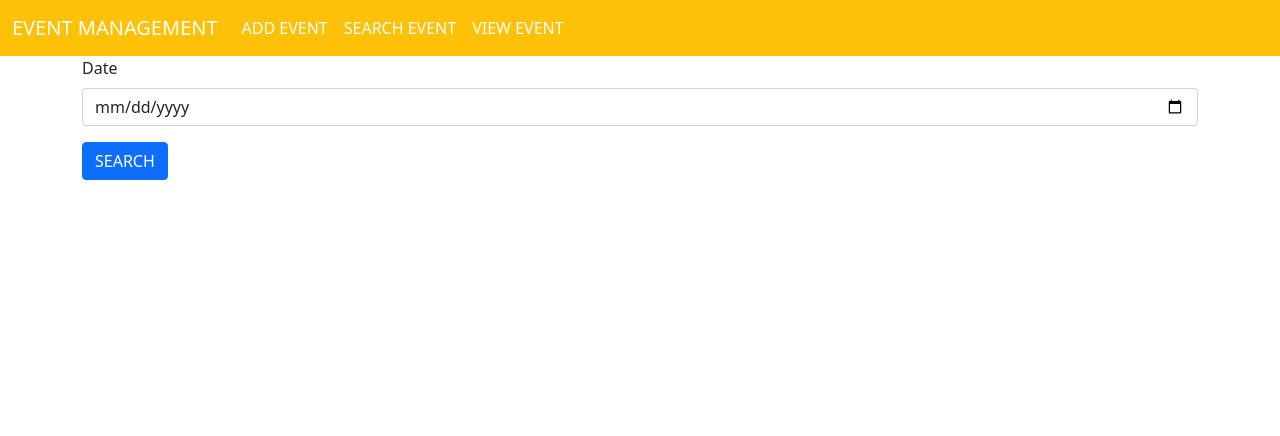
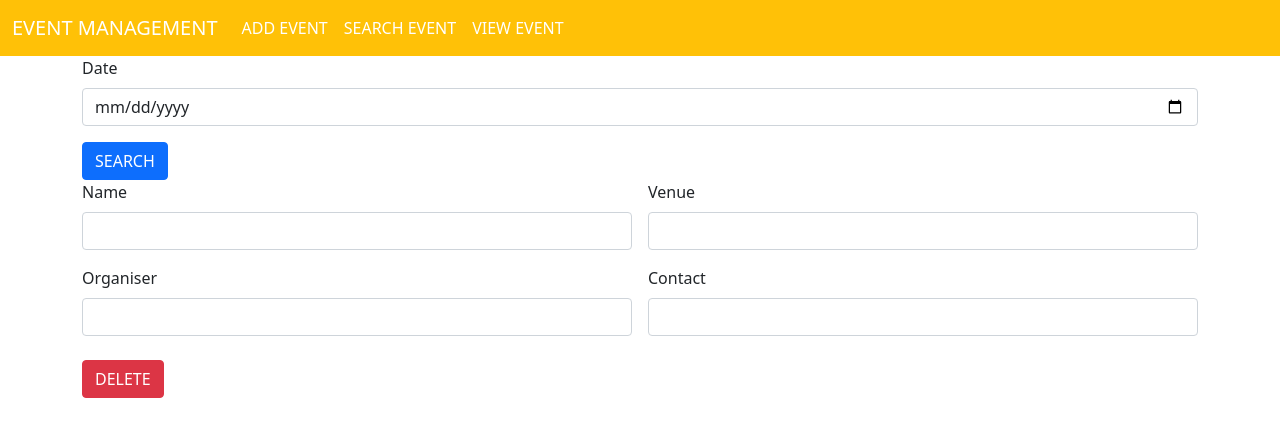
Before and after one commit to anjalireghunath/Event_Management_ReactApp, a React (Create React App) app: page /search in a window 1280 px wide. Shown: the top 436 px of the page. Built offline with nearby package versions, Linux system fonts and the light colour scheme.

Commit message:
search and delete

```diff
--- a/src/components/AddEvents.js
+++ b/src/components/AddEvents.js
@@ -1,3 +1,4 @@
+import axios from 'axios'
 import React, { useState } from 'react'
 import Header from './Header'
 
@@ -10,6 +11,17 @@ const AddEvents = () => {
     const addData=()=>{
         const data={"name":name,"date":date,"venue":venue,"organiser":organiser,"contact":contact}
         console.log(data)
+        axios.post("http://localhost:4007/api/eventadd",data).then((response)=>{
+            console.log(response.data)
+            if(response.data.status=="success")
+            {
+                alert("successfully added")
+            }
+            else
+            {
+                alert("failed to add")
+            }
+        })
     }
   return (
     <div>
--- a/src/components/SearchEvent.js
+++ b/src/components/SearchEvent.js
@@ -1,12 +1,43 @@
+import axios from 'axios'
 import React, { useState } from 'react'
 import Header from './Header'
 
 const SearchEvent = () => {
-    var [dates,setDates]=useState("")
+    const [data,setData]=useState([
+        {
+            "name":"",
+            "venue":"",
+            "organiser":"",
+            "contact":""
+        }
+    ])
+   var [date,setDate]=useState("")
     const searchData=()=>{
-        const data={"date":dates}
+        const data={"date":date}
         console.log(data)
+        axios.post("http://localhost:4007/api/search",data).then((response)=>{
+            console.log(response.data)
+            setData(response.data)
+        })
     }
+
+
+    const deleteData=(id)=>{
+      const data={"_id":id}
+      console.log(data)
+      axios.post("http://localhost:4007/api/delete",data).then((response)=>{
+          if(response.data.status=="success")
+          {
+              alert("successfully deleted")
+          }
+          else
+          {
+              alert("failed to delete")
+          }
+      })
+        }
+
+
   return (
     <div>
 <Header/>
@@ -16,7 +47,7 @@ const SearchEvent = () => {
             <div className="row g-3">
                 <div className="col col-12 col-sm-12 col-md-12 col-lg-12 col-xl-12 col-xxl-12">
                     <label for="" className="form-label">Date</label>
-                    <input onChange={(a)=>{setDates(a.target.value)}} type="date" name="" id="" className="form-control"/>
+                    <input onChange={(a)=>{setDate(a.target.value)}} type="date" name="" id="" className="form-control"/>
                 </div>
                 <div className="col col-12 col-sm-12 col-md-12 col-lg-12 col-xl-12 col-xxl-12">
                     <button onClick={searchData} className="btn btn-primary">SEARCH</button>
@@ -26,6 +57,38 @@ const SearchEvent = () => {
     </div>
 </div>
 
+{data.map((value,key)=>{
+
+ return <div className="container">
+    <div className="row">
+        <div className="col col-12 col-sm-12 col-md-12 col-lg-12 col-xl-12 col-xxl-12">
+            <div className="row g-3">
+                <div className="col col-12 col-sm-6 col-md-6 col-lg-6 col-xl-6 col-xxl-6">
+                    <label for="" className="form-label">Name</label>
+                    <input type="text" class="form-control" value={value.name}/>
+                </div>
+                <div className="col col-12 col-sm-6 col-md-6 col-lg-6 col-xl-6 col-xxl-6">
+                    <label for="" className="form-label">Venue</label>
+                    <input type="text"class="form-control" value={value.venue}/>
+                </div>
+                <div className="col col-12 col-sm-6 col-md-6 col-lg-6 col-xl-6 col-xxl-6">
+                    <label for="" className="form-label">Organiser</label>
+                    <input type="text"  class="form-control" value={value.organiser}/>
+                </div>
+                <div className="col col-12 col-sm-6 col-md-6 col-lg-6 col-xl-6 col-xxl-6">
+                    <label for="" className="form-label">Contact</label>
+                    <input type="text" class="form-control" value={value.contact}/>
+                </div>
+            </div><br></br>
+            <div className="col col-12 col-sm-6 col-md-6 col-lg-6 col-xl-6 col-xxl-6">
+            <button onClick={()=>{deleteData(value._id)}} className="btn btn-danger">DELETE</button></div>
+        </div>
+    </div>
+</div>
+
+})}
+
+
     </div>
   )
 }
--- a/src/components/View.js
+++ b/src/components/View.js
@@ -1,44 +1,30 @@
-import React from 'react'
+import axios from 'axios'
+import React, { useState } from 'react'
 import Header from './Header'
 
 const View = () => {
-    var viewEvent=[
-        {
-            "name":"Anjali",
-            "date":"12/10/21",
-            "venue":"online",
-            "organiser":"Anish",
-            "contact":"9846435642"
-        },
-        {
-            "name":"Nidhin",
-            "date":"12/10/21",
-            "venue":"online",
-            "organiser":"Anish",
-            "contact":"9865438765"
-        },
-        {
-            "name":"Divya",
-            "date":"20/10/21",
-            "venue":"online",
-            "organiser":"Mathew",
-            "contact":"9847867543"
-        },
-        {
-            "name":"Sruthy",
-            "date":"13/10/21",
-            "venue":"online",
-            "organiser":"Mohith",
-            "contact":"9846435768"
-        },
-        {
-            "name":"Adhi",
-            "date":"14/10/21",
-            "venue":"online",
-            "organiser":"George",
-            "contact":"9846435642"
+    var [viewevent,setViewevent]=useState([])
+    var [loadstatus,setLoadstatus]=useState(true)
+    axios.get("http://localhost:4007/api/eventview").then((response)=>{
+      console.log(response.data)
+      setViewevent(response.data)
+      setLoadstatus(false)
+    })
+
+    const deleteData=(id)=>{
+      const data={"_id":id}
+      console.log(data)
+      axios.post("http://localhost:4007/api/delete",data).then((response)=>{
+          if(response.data.status=="success")
+          {
+              alert("successfully deleted")
+          }
+          else
+          {
+              alert("failed to delete")
+          }
+      })
         }
-    ]
 
   return (
     <div>
@@ -48,7 +34,10 @@ const View = () => {
             <div className='col col-12 col-sm-12 col-md-12 col-lg-12 col-xl-12 col-xxl-12'>
             <div className='row g-3'>
                 <div className='col col-12 col-sm-12 col-md-12 col-lg-12 col-xl-12 col-xxl-12'>
-                <table class="table table-primary table-striped">
+
+{loadstatus ? <div class="spinner-border" role="status">
+  <span class="visually-hidden">Loading...</span>
+</div> :  <table class="table table-primary table-striped">
   <thead>
     <tr>
       <th scope="col">Name</th>
@@ -56,16 +45,18 @@ const View = () => {
       <th scope="col">Venue</th>
       <th scope="col">Organiser</th>
       <th scope="col">Contact</th>
+      <th scope="col">Action</th>
     </tr>
   </thead>
   <tbody>
-    {viewEvent.map((value,key)=>{
+    {viewevent.map((value,key)=>{
       return <tr>
       <td>{value.name}</td>
       <td>{value.date}</td>
       <td>{value.venue}</td>
       <td>{value.organiser}</td>
       <td>{value.contact}</td>
+      <button className="btn btn-danger" onClick={()=>{deleteData(value._id)}}>DELETE</button>
     </tr>
     })}
 
@@ -73,6 +64,10 @@ const View = () => {
 
   </tbody>
 </table>
+
+
+
+}
 
 
 
```
Also changed, not shown: public/test.html (+14 -5 lines).
